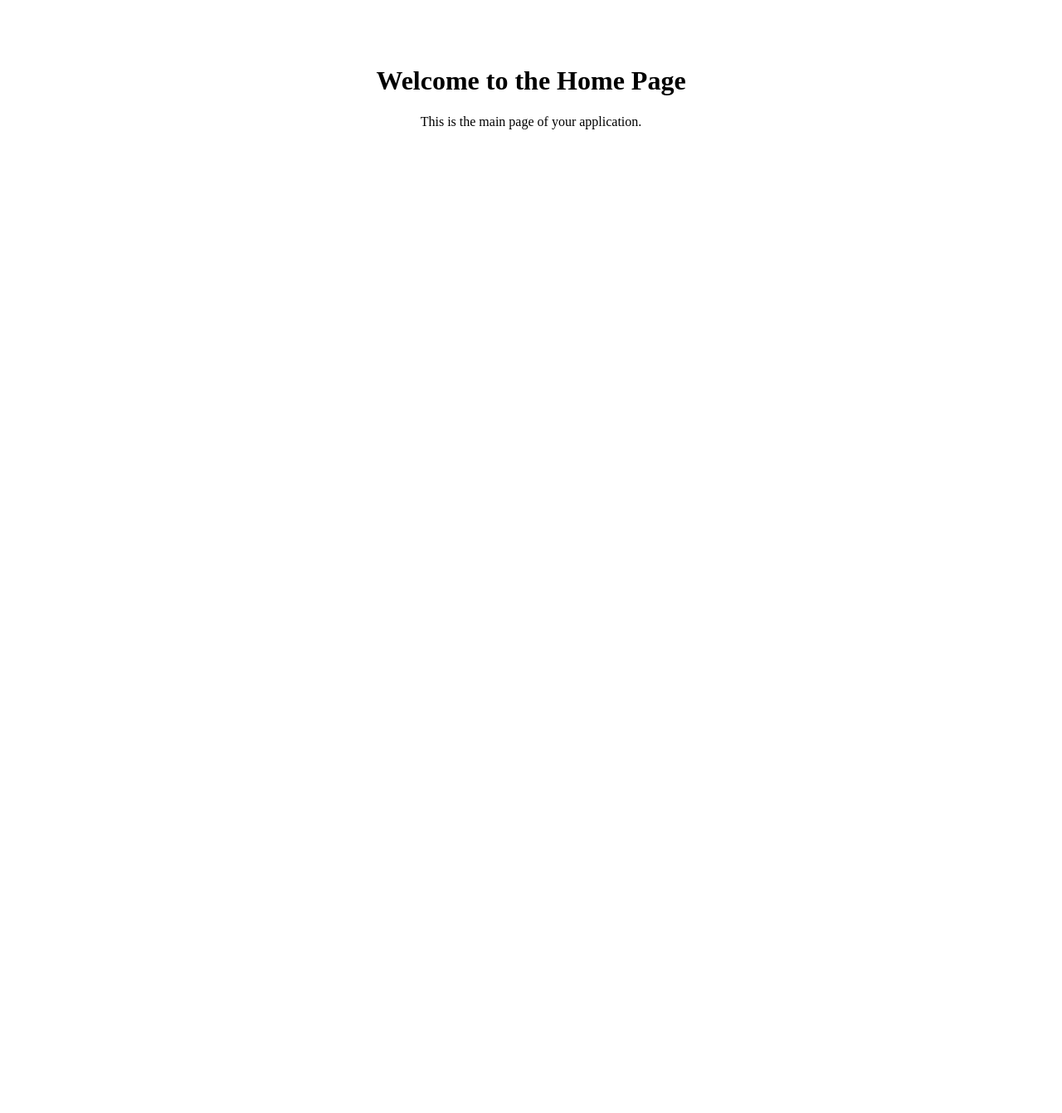
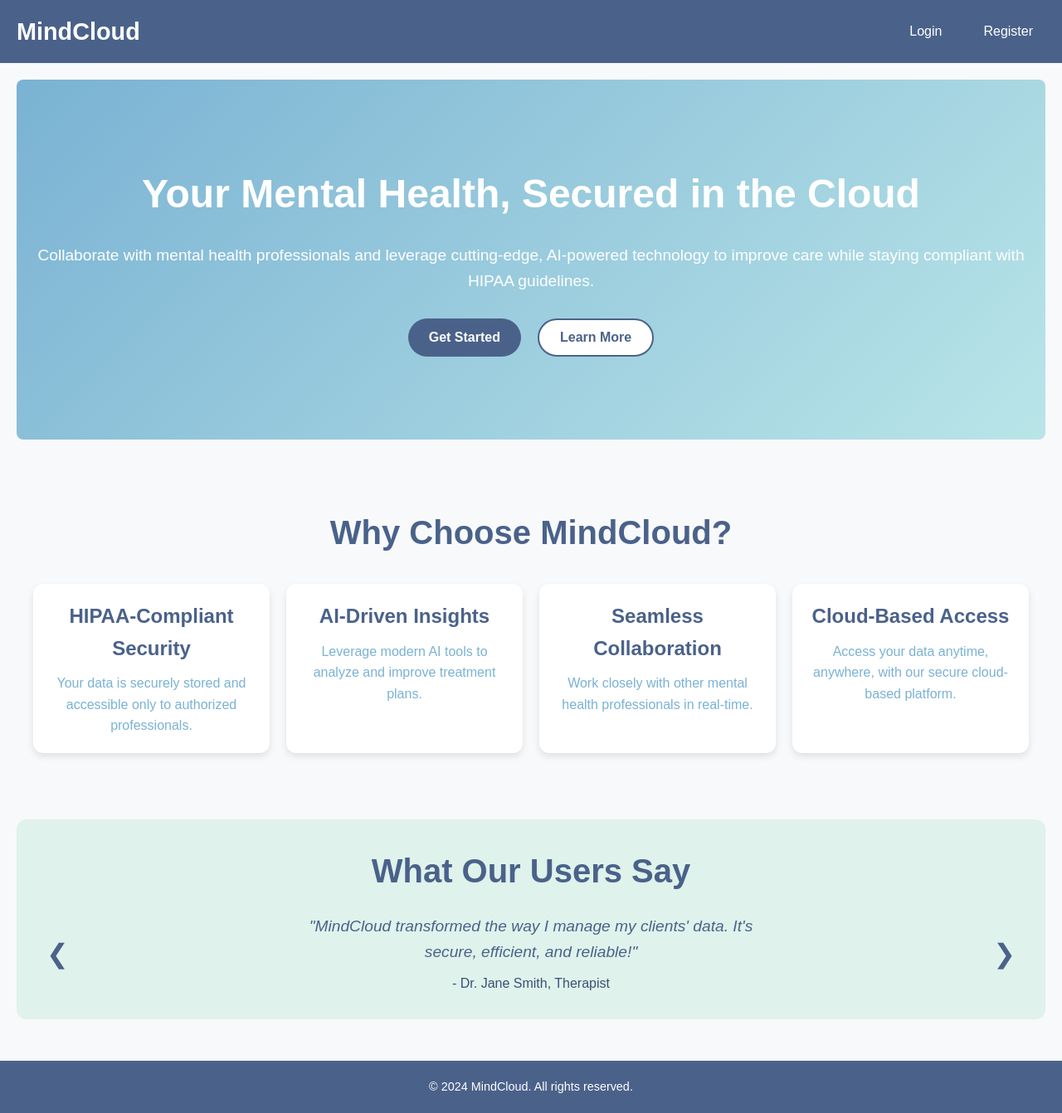
Before and after one commit to mccartyc/grey-mongoose, a React (Create React App) app in the folder frontend/: page / in a window 1280 px wide. Shown: the whole page at 83% size. Before the commit the page ends 800 px from the top, so only its background shows below. Built offline with nearby package versions, Linux system fonts and the light colour scheme.

Commit message:
add changes

```diff
--- a/frontend/package.json
+++ b/frontend/package.json
@@ -11,7 +11,7 @@
     "react": "^18.3.1",
     "react-dom": "^18.3.1",
     "react-router-dom": "^6.28.0",
-    "react-scripts": "5.0.1",
+    "react-scripts": "^3.0.1",
     "web-vitals": "^2.1.4"
   },
   "scripts": {
--- a/frontend/src/App.js
+++ b/frontend/src/App.js
@@ -1,41 +1,18 @@
-// import React from 'react';
-// import { BrowserRouter as Router, Route, Routes } from 'react-router-dom';
-// import Home from './pages/Home';
-// import Login from './pages/Login';
-// import Register from './pages/Register';
-// import other components...
-
-// const App = () => (
-//   <Router>
-//     <Routes>
-//       <Route path="/login" component={Login} />
-//       <Route path="/register" component={Register} />
-//       <Route path="/" component={Home} />
-//       {/* Define other routes... */}
-//     </Routes>
-//   </Router>
-// );
-
-// export default App;
-
 import React from 'react';
+import { BrowserRouter as Router, Route, Routes } from 'react-router-dom';
 import Home from './pages/Home';
+import Login from './pages/Login';
+import Register from './pages/Register';
 
 const App = () => (
-  <div>
-    <Home />
-  </div>
+  <Router>
+    <Routes>
+      <Route path="/" element={<Home />} />
+      <Route path="/home" element={<Home />} />
+      <Route path="/login" element={<Login />} />
+      <Route path="/register" element={<Register />} />
+    </Routes>
+  </Router>
 );
 
 export default App;
-
-
-// import React from 'react';
-
-// const App = () => (
-//   <div>
-//     <h1>App is Rendering</h1>
-//   </div>
-// );
-
-// export default App;
--- /dev/null
+++ b/frontend/src/components/Button.js
@@ -0,0 +1,12 @@
+import React from "react";
+
+const Button = ({ children, type, onClick, className }) => {
+  const buttonClass = `btn ${type === "primary" ? "primary-btn" : "secondary-btn"} ${className || ""}`;
+  return (
+    <button className={buttonClass} onClick={onClick}>
+      {children}
+    </button>
+  );
+};
+
+export default Button;
--- a/frontend/src/pages/Home.js
+++ b/frontend/src/pages/Home.js
@@ -1,25 +1,68 @@
 import React from "react";
-// import { Link } from "react-router-dom";
-import '../styles/styles.css';
+import Navbar from "../components/Navbar";
+import Button from "../components/Button";
+import Carousel from "../components/Carousel";
+import "../styles/styles.css";
+
+const testimonials = [
+  {
+    text: "MindCloud transformed the way I manage my clients' data. It's secure, efficient, and reliable!",
+    author: "Dr. Jane Smith, Therapist",
+  },
+  {
+    text: "Collaboration with colleagues has never been easier. The AI tools are a game-changer.",
+    author: "Dr. John Doe, Psychiatrist",
+  },
+  {
+    text: "I feel confident knowing my practice adheres to HIPAA guidelines with MindCloud.",
+    author: "Sarah Williams, Counselor",
+  },
+];
 
 const Home = () => {
-    return (
-      <div className="container">
-        <h1>Welcome to the Home Page</h1>
-        <p>This is the main page of your application.</p>
-        <nav className="nav">
-          {/* <Link to="/login" className="link">Login</Link>
-          <Link to="/register" className="link">Register</Link> */}
-        </nav>
-      </div>
-    );
-  };
+  return (
+    <div className="home-container">
+      <Navbar />
+      <section className="hero">
+        <h1 className="hero-title">Your Mental Health, Secured in the Cloud</h1>
+        <p className="hero-subtitle">
+          Collaborate with mental health professionals and leverage cutting-edge, AI-powered technology to improve care while staying compliant with HIPAA guidelines.
+        </p>
+        <div className="hero-buttons">
+          <Button type="primary">Get Started</Button>
+          <Button type="secondary">Learn More</Button>
+        </div>
+      </section>
+      <section className="features">
+        <h2>Why Choose MindCloud?</h2>
+            <div className="feature-list">
+                <div className="feature-item">
+                <h3>HIPAA-Compliant Security</h3>
+                <p>Your data is securely stored and accessible only to authorized professionals.</p>
+                </div>
+                <div className="feature-item">
+                <h3>AI-Driven Insights</h3>
+                <p>Leverage modern AI tools to analyze and improve treatment plans.</p>
+                </div>
+                <div className="feature-item">
+                    <h3>Seamless Collaboration</h3>
+                <p>Work closely with other mental health professionals in real-time.</p>
+                </div>
+                <div className="feature-item">
+                <h3>Cloud-Based Access</h3>
+                <p>Access your data anytime, anywhere, with our secure cloud-based platform.</p>
+                </div>
+            </div>
+        </section>
+      <section className="testimonials">
+        <h2>What Our Users Say</h2>
+        <Carousel testimonials={testimonials} />
+      </section>
+      <footer className="footer">
+        <p>&copy; {new Date().getFullYear()} MindCloud. All rights reserved.</p>
+      </footer>
+    </div>
+  );
+};
 
-  export default Home;
-
-
-// import React from 'react';
-
-// const Home = () => <h1>Home is Rendering</h1>;
-
-// export default Home;
+export default Home;
--- a/frontend/src/pages/Login.js
+++ b/frontend/src/pages/Login.js
@@ -0,0 +1,45 @@
+import React, { useState } from 'react';
+import axios from 'axios';
+
+const Login = () => {
+  const [email, setEmail] = useState('');
+  const [password, setPassword] = useState('');
+  const [message, setMessage] = useState('');
+
+  const handleLogin = async (e) => {
+    e.preventDefault();
+    try {
+      const response = await axios.post('http://localhost:5000/api/auth/login', { email, password });
+      localStorage.setItem('token', response.data.token); // Save JWT to localStorage
+      setMessage('Login successful');
+    } catch (error) {
+      setMessage(error.response.data.error || 'Login failed');
+    }
+  };
+
+  return (
+    <div>
+      <h1>Login</h1>
+      <form onSubmit={handleLogin}>
+        <input
+          type="email"
+          placeholder="Email"
+          value={email}
+          onChange={(e) => setEmail(e.target.value)}
+          required
+        />
+        <input
+          type="password"
+          placeholder="Password"
+          value={password}
+          onChange={(e) => setPassword(e.target.value)}
+          required
+        />
+        <button type="submit">Login</button>
+      </form>
+      <p>{message}</p>
+    </div>
+  );
+};
+
+export default Login;
--- a/frontend/src/pages/Register.js
+++ b/frontend/src/pages/Register.js
@@ -0,0 +1,52 @@
+import React, { useState } from 'react';
+import axios from 'axios';
+
+const Register = () => {
+  const [name, setName] = useState('');
+  const [email, setEmail] = useState('');
+  const [password, setPassword] = useState('');
+  const [message, setMessage] = useState('');
+
+  const handleRegister = async (e) => {
+    e.preventDefault();
+    try {
+      await axios.post('http://localhost:5000/api/auth/register', { name, email, password });
+      setMessage('Registration successful! You can now log in.');
+    } catch (error) {
+      setMessage(error.response.data.error || 'Registration failed');
+    }
+  };
+
+  return (
+    <div>
+      <h1>Register</h1>
+      <form onSubmit={handleRegister}>
+        <input
+          type="text"
+          placeholder="Name"
+          value={name}
+          onChange={(e) => setName(e.target.value)}
+          required
+        />
+        <input
+          type="email"
+          placeholder="Email"
+          value={email}
+          onChange={(e) => setEmail(e.target.value)}
+          required
+        />
+        <input
+          type="password"
+          placeholder="Password"
+          value={password}
+          onChange={(e) => setPassword(e.target.value)}
+          required
+        />
+        <button type="submit">Register</button>
+      </form>
+      <p>{message}</p>
+    </div>
+  );
+};
+
+export default Register;
--- a/frontend/src/styles/styles.css
+++ b/frontend/src/styles/styles.css
@@ -1,12 +1,221 @@
-.container {
-    text-align: center;
-    padding: 50px;
-  }
-  .nav {
-    margin-top: 20px;
-  }
-  .link {
-    margin: 0 10px;
-    text-decoration: none;
-    color: #007BFF;
-  }
+/* General Reset */
+body, h1, h2, h3, p, a {
+  margin: 0;
+  padding: 0;
+  box-sizing: border-box;
+}
+
+body {
+  font-family: "Arial", sans-serif;
+  background-color: #f8f9fa; /* Light neutral background */
+  color: #4A628A; /* Primary text color */
+  line-height: 1.6;
+}
+
+/* Global Styles for Links */
+a {
+  text-decoration: none;
+  color: inherit;
+}
+
+/* Navbar */
+.navbar {
+  display: flex;
+  justify-content: space-between;
+  align-items: center;
+  padding: 15px 20px;
+  background-color: #4A628A;
+  color: #fff;
+  position: sticky;
+  top: 0;
+  z-index: 1000;
+}
+
+.navbar-brand {
+  font-size: 1.8rem;
+  font-weight: bold;
+}
+
+.navbar-links {
+  display: flex;
+  gap: 20px;
+}
+
+.navbar-links .nav-link {
+  color: #fff;
+  font-size: 1rem;
+  padding: 10px 15px;
+  border-radius: 5px;
+  transition: background-color 0.3s ease;
+}
+
+.navbar-links .nav-link:hover {
+  background-color: #DFF2EB;
+  color: #4A628A;
+}
+
+/* Hero Section */
+.hero {
+  text-align: center;
+  padding: 100px 20px;
+  background: linear-gradient(135deg, #7AB2D3, #B9E5E8);
+  color: #fff;
+  border-radius: 8px;
+  margin: 20px;
+}
+
+.hero-title {
+  font-size: 3rem;
+  font-weight: bold;
+  margin-bottom: 20px;
+}
+
+.hero-subtitle {
+  font-size: 1.2rem;
+  margin-bottom: 30px;
+}
+
+.hero-buttons {
+  display: flex;
+  justify-content: center;
+  gap: 20px;
+}
+
+.btn {
+  padding: 12px 25px;
+  border-radius: 25px;
+  font-size: 1rem;
+  font-weight: bold;
+  cursor: pointer;
+  transition: all 0.3s ease;
+}
+
+.primary-btn {
+  background-color: #4A628A;
+  color: #fff;
+  border: none;
+}
+
+.primary-btn:hover {
+  background-color: #3B5174;
+}
+
+.secondary-btn {
+  background-color: #fff;
+  color: #4A628A;
+  border: 2px solid #4A628A;
+}
+
+.secondary-btn:hover {
+  background-color: #4A628A;
+  color: #fff;
+}
+
+/* Features Section */
+.features {
+  text-align: center;
+  margin: 50px 20px;
+  padding: 30px 20px;
+}
+
+.features h2 {
+  font-size: 2.5rem;
+  color: #4A628A;
+  margin-bottom: 30px;
+}
+
+.feature-list {
+  display: grid;
+  grid-template-columns: repeat(auto-fit, minmax(250px, 1fr));
+  gap: 20px;
+}
+
+.feature-item {
+  background: #fff;
+  border-radius: 12px;
+  box-shadow: 0 4px 8px rgba(0, 0, 0, 0.1);
+  padding: 20px;
+  text-align: center;
+  transition: transform 0.3s ease, box-shadow 0.3s ease;
+}
+
+.feature-item:hover {
+  transform: translateY(-5px);
+  box-shadow: 0 8px 15px rgba(0, 0, 0, 0.2);
+}
+
+.feature-item h3 {
+  font-size: 1.5rem;
+  margin-bottom: 10px;
+  color: #4A628A;
+}
+
+.feature-item p {
+  font-size: 1rem;
+  color: #7AB2D3;
+}
+
+/* Testimonials Section */
+.testimonials {
+  margin: 50px 20px;
+  padding: 30px;
+  background-color: #DFF2EB;
+  border-radius: 12px;
+}
+
+.testimonials h2 {
+  font-size: 2.5rem;
+  color: #4A628A;
+  margin-bottom: 20px;
+  text-align: center;
+}
+
+.carousel {
+  display: flex;
+  align-items: center;
+  justify-content: center;
+  gap: 20px;
+}
+
+.carousel-button {
+  background: none;
+  border: none;
+  font-size: 2rem;
+  color: #4A628A;
+  cursor: pointer;
+  transition: color 0.3s ease;
+}
+
+.carousel-button:hover {
+  color: #3B5174;
+}
+
+.testimonial-item {
+  text-align: center;
+  max-width: 600px;
+  margin: auto;
+}
+
+.testimonial-item p {
+  font-style: italic;
+  font-size: 1.2rem;
+  color: #4A628A;
+  margin-bottom: 10px;
+}
+
+.testimonial-item span {
+  display: block;
+  font-size: 1rem;
+  color: #3B5174;
+  margin-top: 5px;
+}
+
+/* Footer */
+.footer {
+  margin-top: 40px;
+  padding: 20px;
+  text-align: center;
+  background-color: #4A628A;
+  color: #fff;
+  font-size: 0.9rem;
+}
```
Also changed, not shown: 1 other file (tests, documents, lock files or other folders).
